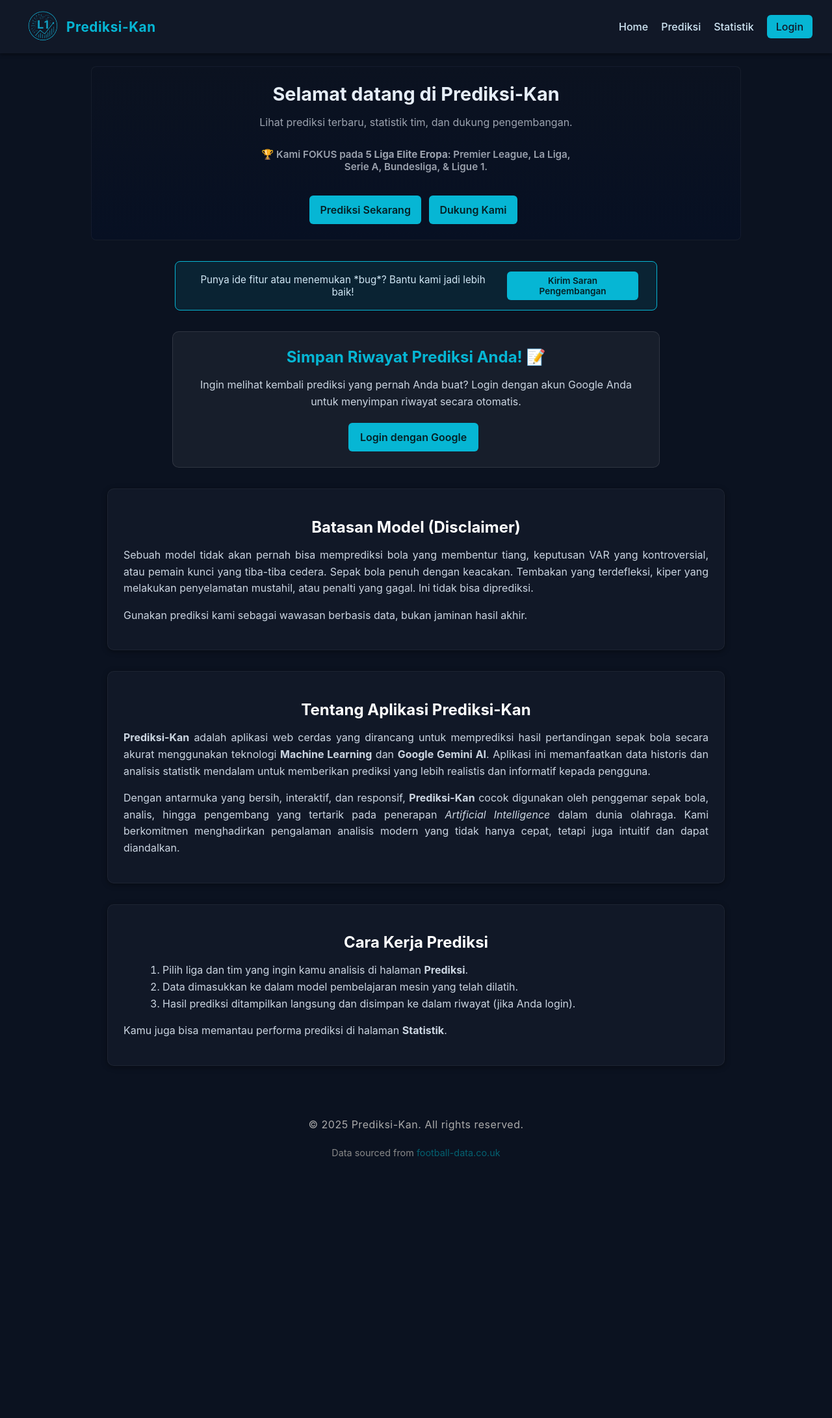
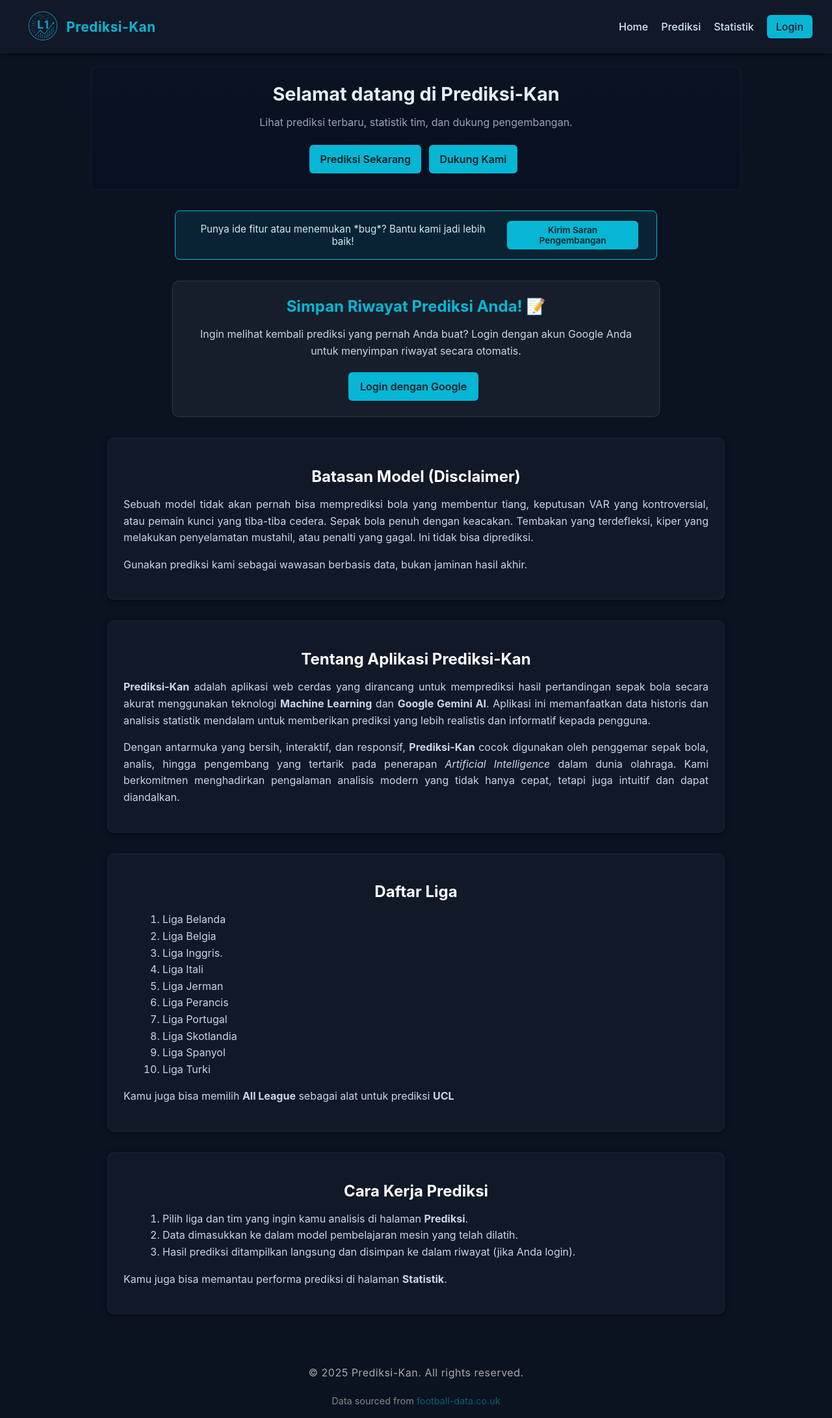
Before and after one commit to Laluarkan/prediksikan-v2, a Django app: page / in a window 1280 px wide. Shown: the whole page at 65% size. Before the commit the page ends 1780 px from the top, so only its background shows below. Run offline with Django 5.2, Linux system fonts and the light colour scheme; some libraries are stand-ins or nearby versions.

Commit message:
perbarui

```diff
--- a/templates/home.html
+++ b/templates/home.html
@@ -5,11 +5,6 @@
 {% block page_styles %}
   <link rel="stylesheet" href="{% static 'css/home.css' %}">
   <link rel="manifest" href="{% static 'manifest.json' %}">
-    {# Catatan: Django-PWA membuat manifest.json secara otomatis di root URL /manifest.json #}
-    {# Namun, tag ini sering membantu browser dalam menemukannya. #}
-    {# Alternatif: <link rel="manifest" href="/manifest.json"> #}
-    {# URL yang benar di Django-PWA adalah '/manifest.json' #}
-    <link rel="manifest" href="/manifest.json">
 {% endblock %}
 
 
@@ -22,10 +17,6 @@
   <header class="hero">
     <h1>Selamat datang di Prediksi-Kan</h1>
     <p>Lihat prediksi terbaru, statistik tim, dan dukung pengembangan.</p>
-
-      <p class="league-info">
-      🏆 Kami FOKUS pada <strong>5 Liga Elite Eropa</strong>: Premier League, La Liga, Serie A, Bundesliga, & Ligue 1.
-    </p>
 
     <div class="hero-actions">
       <a class="btn" href="{% url 'index' %}">Prediksi Sekarang</a>
@@ -79,6 +70,23 @@
     Kami berkomitmen menghadirkan pengalaman analisis modern yang tidak hanya cepat, tetapi juga intuitif dan dapat diandalkan.
   </p>
 </section>
+
+<section class="how-it-works">
+    <h2>Daftar Liga</h2>
+    <ol>
+      <li>Liga Belanda</li>
+      <li>Liga Belgia</li>
+      <li>Liga Inggris.</li>
+      <li>Liga Itali</li>
+      <li>Liga Jerman</li>
+      <li>Liga Perancis</li>
+      <li>Liga Portugal</li>
+      <li>Liga Skotlandia</li>
+      <li>Liga Spanyol</li>
+      <li>Liga Turki</li>
+    </ol>
+    <p>Kamu juga bisa memilih <strong>All League</strong> sebagai alat untuk prediksi <strong>UCL</strong></p>
+  </section>
 
   <section class="how-it-works">
     <h2>Cara Kerja Prediksi</h2>
```
